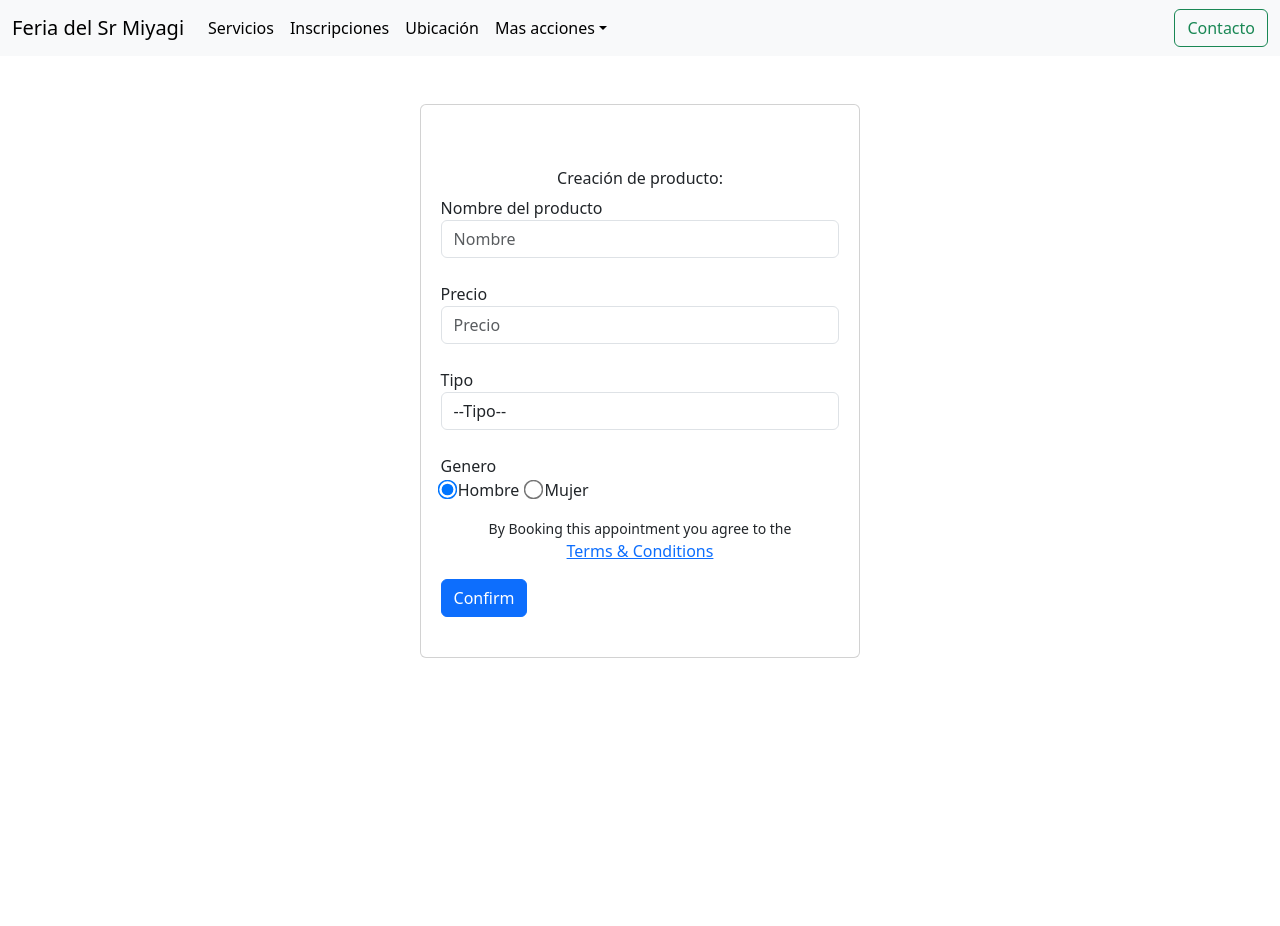
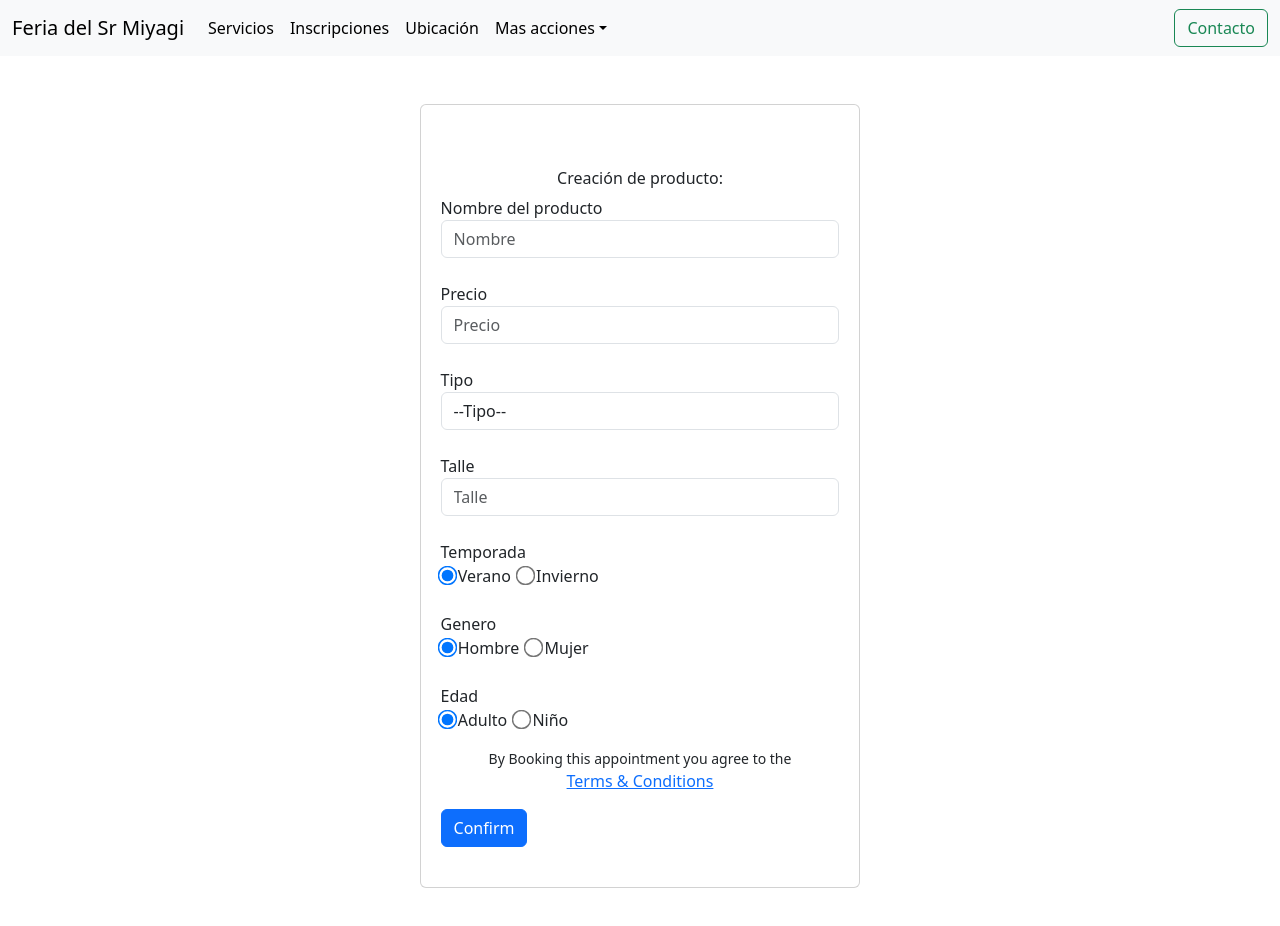
Before and after one commit to KenMiyagi/Sr-Miyagi-Project, a React (Vite) app in the folder client/: page /admin in a window 1280 px wide. Shown: the top 926 px of the page. Before the commit the page ends 800 px from the top, so only its background shows below. Built offline with nearby package versions, Linux system fonts and the light colour scheme.

Commit message:
Form 20%

```diff
--- a/client/src/Components/Admin/AddProducts.jsx
+++ b/client/src/Components/Admin/AddProducts.jsx
@@ -33,18 +33,58 @@ const AddProducts = () => {
                             <option >Haven't received cashback yet</option>
                             <option >Other</option>
                         </select><br/>
+                        <div class="row">
+                        <div class="col-sm-12">
+                            <div class="form-group">
+                            <label for="name">Talle</label>
+                                <div class="input-group">
+                                    <input class="form-control" type="text" placeholder="Talle"/>
+                                </div>
+                            </div>
+                        </div>
+                    </div><br/>
+                    <label for="name">Temporada</label>
+                        <div class="d-flex flex-row">
+                            <label class="radio mr-1" style={{paddingRight:"8px"}}>
+                                <input type="radio" name="temporada" value="Verano" style={{scale:"1.5"}} checked/>
+                                <span>
+                                    <i class="fa fa-user"></i> Verano
+                                </span>
+                            </label>
+                            <label class="radio">
+                                <input type="radio" name="temporada" value="Invierno" style={{scale:"1.5"}}/>
+                                <span>
+                                    <i class="fa fa-plus-circle"></i> Invierno
+                                </span>
+                            </label>
+                        </div><br/>
                         <label for="name">Genero</label>
                         <div class="d-flex flex-row">
                             <label class="radio mr-1" style={{paddingRight:"8px"}}>
-                            <input type="radio" name="add" value="anz" style={{scale:"1.5"}} checked/>
+                                <input type="radio" name="Genero" value="Hombre" style={{scale:"1.5"}} checked/>
                                 <span>
                                     <i class="fa fa-user"></i> Hombre
                                 </span>
                             </label>
                             <label class="radio">
-                            <input type="radio" name="add" value="add" style={{scale:"1.5"}}/>
+                                <input type="radio" name="Genero" value="Mujer" style={{scale:"1.5"}}/>
                                 <span>
                                     <i class="fa fa-plus-circle"></i> Mujer
+                                </span>
+                            </label>
+                        </div><br/>
+                        <label for="name">Edad</label>
+                        <div class="d-flex flex-row">
+                            <label class="radio mr-1" style={{paddingRight:"8px"}}>
+                                <input type="radio" name="Edad" value="Adulto" style={{scale:"1.5"}} checked/>
+                                <span>
+                                    <i class="fa fa-user"></i> Adulto
+                                </span>
+                            </label>
+                            <label class="radio">
+                                <input type="radio" name="Edad" value="Niño" style={{scale:"1.5"}}/>
+                                <span>
+                                    <i class="fa fa-plus-circle"></i> Niño
                                 </span>
                             </label>
                         </div>
```
Lines whose indentation alone changed are shown as unchanged.
